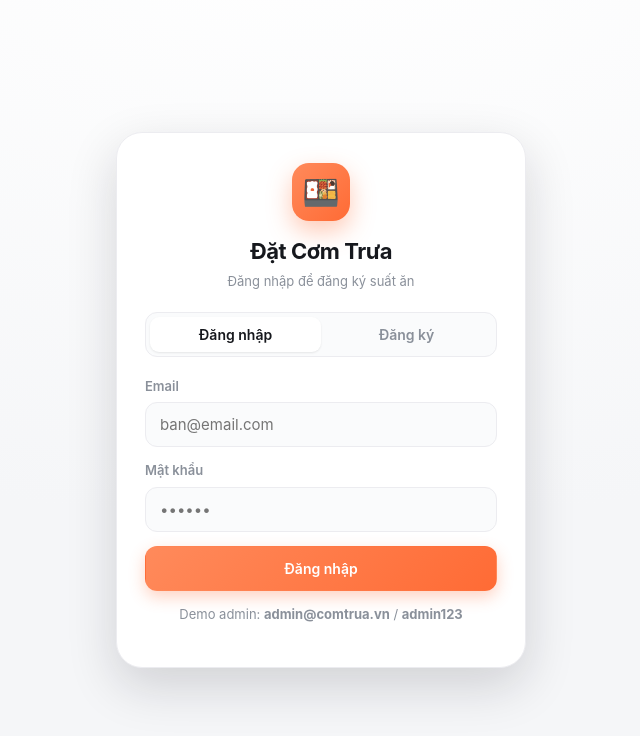
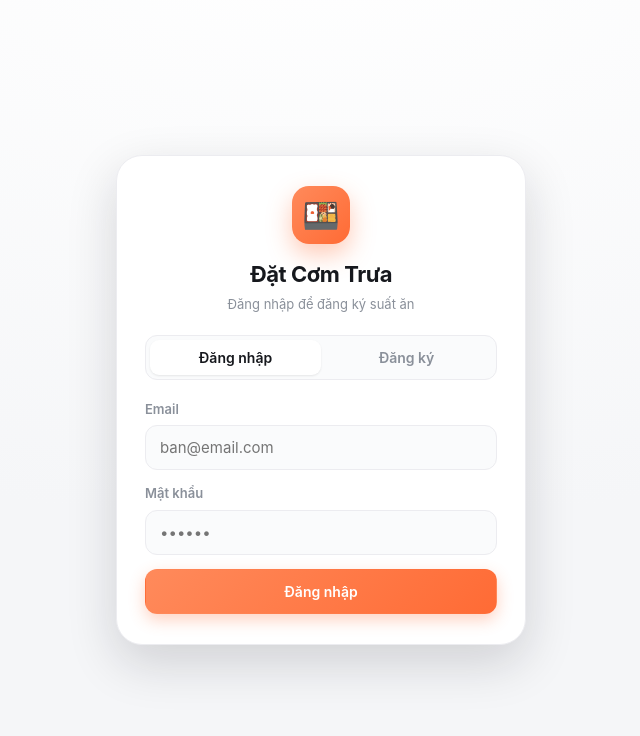
Before and after one commit to khoanguyen2707/app_dat_com_trua, a React (Vite) app in the folder web/: page / in a window 1280 px wide. Shown: the top 736 px of the page, without its empty margins (319-959 px from the left). Built offline with nearby package versions, Linux system fonts and the light colour scheme; no server answers.

Commit message:
feat: implement login and registration component with authentication integration

```diff
--- a/web/src/components/Login.tsx
+++ b/web/src/components/Login.tsx
@@ -71,12 +71,6 @@ export function Login() {
         <button className="btn primary block" disabled={busy}>
           {busy ? 'Đang xử lý…' : mode === 'login' ? 'Đăng nhập' : 'Tạo tài khoản'}
         </button>
-
-        {mode === 'login' && (
-          <p className="center muted small" style={{ marginTop: 14 }}>
-            Demo admin: <b>admin@comtrua.vn</b> / <b>admin123</b>
-          </p>
-        )}
       </form>
     </div>
   );
```
